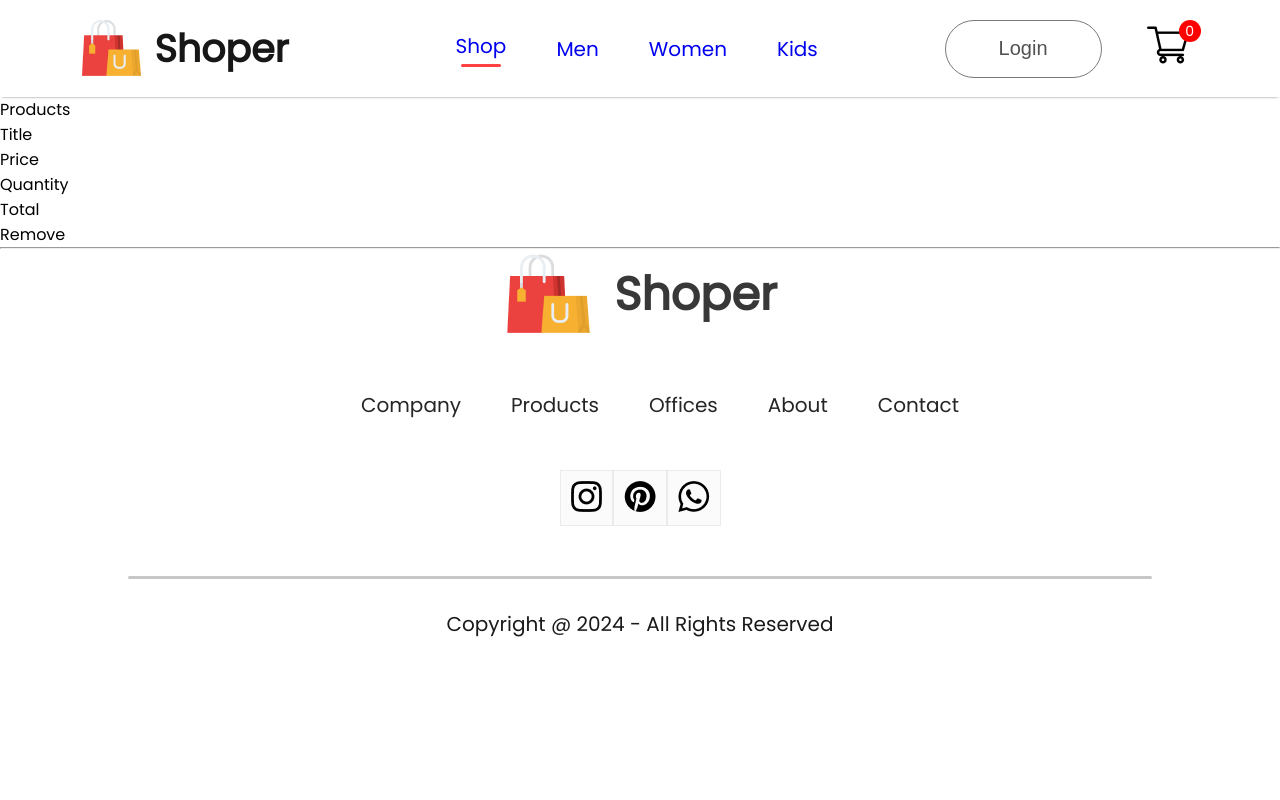
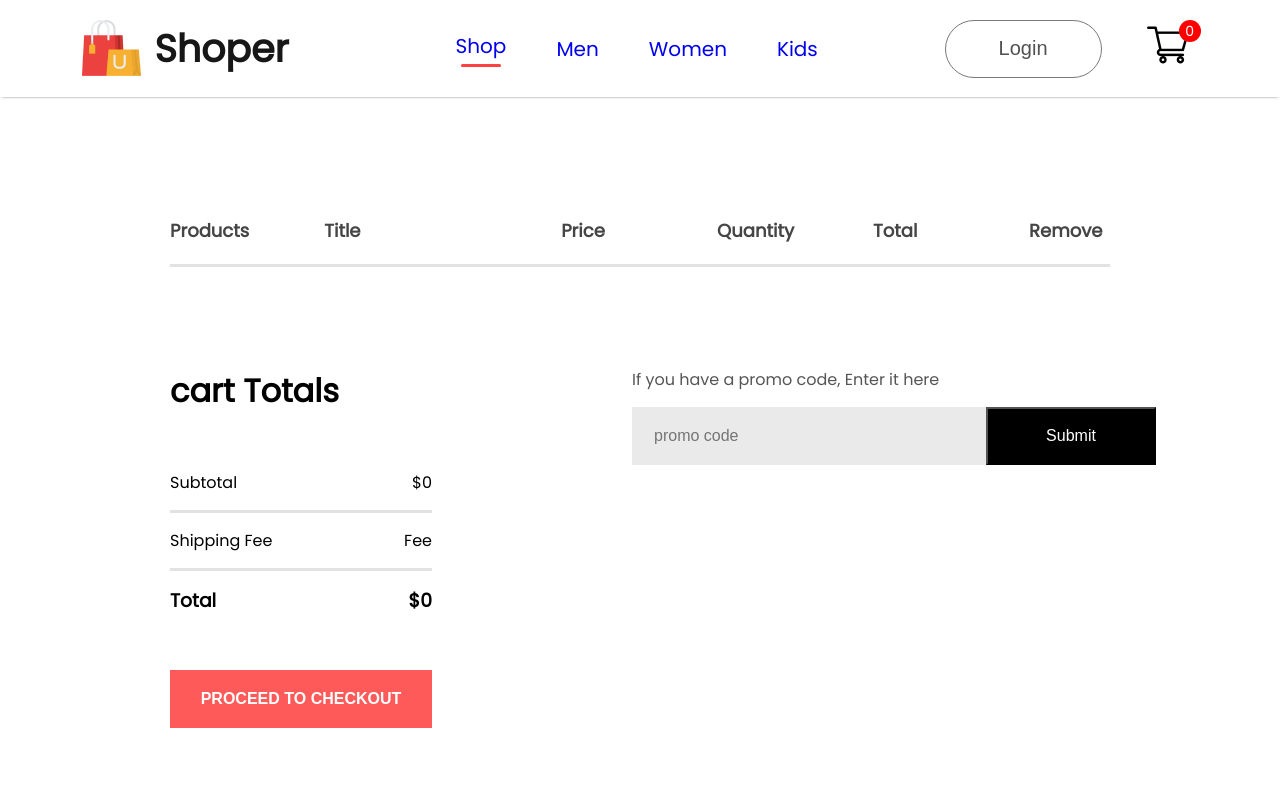
Before and after one commit to SaiCharan1394/shoper-website, a React (Create React App) app: page /cart in a window 1280 px wide. Shown: the top 800 px of the page. Built offline with nearby package versions, Linux system fonts and the light colour scheme.

Commit message:
cart count updated

```diff
--- a/src/Context/ShopContext.jsx
+++ b/src/Context/ShopContext.jsx
@@ -1,27 +1,57 @@
 import React, { createContext, useState } from "react";
 import all_product from "../components/Assets/all_product";
 
-export const ShopContext=createContext(null);
-const getDefaultCart=()=>{
-    let cart={};
-    for (let index=0; index<all_product.length+1; index++){
-        cart[index]=0;
-    }return cart;
+export const ShopContext = createContext(null);
+const getDefaultCart = () => {
+  let cart = {};
+  for (let index = 0; index < all_product.length + 1; index++) {
+    cart[index] = 0;
+  }
+  return cart;
+};
+const ShopContextProvider = (props) => {
+  const [cartItems, setCartItems] = useState(getDefaultCart());
+  const addToCart = (itemId) => {
+    setCartItems((prev) => ({ ...prev, [itemId]: prev[itemId] + 1 }));
+  };
+  const removeFromCart = (itemId) => {
+    setCartItems((prev) => ({ ...prev, [itemId]: prev[itemId] - 1 }));
+  };
+  const getTotalCartAmount = () => {
+    let totalAmount = 0;
+    for (const item in cartItems) {
+      if (cartItems[item] > 0) {
+        let itemInfo = all_product.find(
+          (product) => product.id === Number(item)
+        );
+        totalAmount += itemInfo.new_price * cartItems[item];
+      }
+    }
+    return totalAmount;
+  };
+const getTotalCartItems = () => {
+    let totalItems = 0;
+    for(const item in cartItems) {
+        if(cartItems[item]>0)
+        {
+            totalItems += cartItems[item];
+        }
+    }
+    return totalItems;
 }
-const ShopContextProvider=(props)=>{
-    const [cartItems,setCartItems] = useState(getDefaultCart());
-    const addToCart=(itemId)=>{
-        setCartItems((prev)=>({...prev,[itemId]:prev[itemId]+1}));
-    }
-    const removeFromCart=(itemId)=>{
-        setCartItems((prev)=>({...prev,[itemId]:prev[itemId]-1}));
-    }
-    const contextValue ={all_product,cartItems,addToCart,removeFromCart};
+  const contextValue = {
+    getTotalCartItems,
+    getTotalCartAmount,
+    all_product,
+    cartItems,
+    addToCart,
+    removeFromCart,
+  };
 
-    return(
-        <ShopContext.Provider value={contextValue}>
-            {props.children}
-        </ShopContext.Provider>
-    )
-}
+  return (
+    <ShopContext.Provider value={contextValue}>
+      {props.children}
+    </ShopContext.Provider>
+  );
+};
 export default ShopContextProvider;
--- a/src/components/CartItems/CartItems.css
+++ b/src/components/CartItems/CartItems.css
@@ -0,0 +1,95 @@
+  .cartitems{
+    margin: 100px 170px;
+}
+.cartitems hr{
+    height: 3px;
+    background: #e2e2e2;
+    border: 0;
+}
+.cartitems-format-main{
+    display: grid;
+    grid-template-columns: 0.5fr 2fr 1fr 1fr 1fr 1fr;
+    align-items: center;
+    gap: 75px;
+    padding: 20px 0px;
+    color: #454545;
+    font-size: 18px;
+    font-weight: 600;
+
+}
+.cartitems-format{
+    font-size: 17px;
+    font-weight: 500;
+}
+.carticon-product-icon{
+    height: 62px;
+}
+.cartitems-remove-icon{
+    width: 15px;
+    margin: 0px 40px;
+    cursor: pointer;
+}
+.cartitems-quantity{
+    width: 64px;
+    height: 50px;
+    border: 2px solid #ebebeb;
+    background: #fff;
+}
+.cartitems-down{
+    display: flex;
+    margin: 100px 0px;
+}
+.cartitems-total{
+    flex: 1;
+    display: flex;
+    flex-direction: column;
+    margin-right: 200px;
+    gap: 40px;
+}
+.cartitems-total-item{
+    display: flex;
+    justify-content: space-between;
+    padding: 15px 0px;
+}
+.cartitems-total button{
+    width: 262px;
+    height: 58px;
+    outline: none;
+    border: none;
+    background: #ff5a5a;
+    color: #fff;
+    font-size: 16px;
+    font-weight: 600;
+    cursor: pointer;
+}
+.cartitems-promocode{
+    flex: 1;
+    font-size: 16px;
+    font-weight: 500;
+}
+.cartitems-promocode p{
+    color: #555;
+}
+.cartitems-promobox{
+    width: 504px;
+    margin-top: 15px;
+    padding-left: 20px;
+    height: 58px;
+    background: #eaeaea;
+}
+.cartitems-promobox input{
+    border: none;
+    outline: none;
+    background: transparent;
+    font-size: 16px;
+    width: 330px;
+    height: 50px;
+}
+.cartitems-promobox button{
+    width: 170px;
+    height: 58px;
+    font-size: 16px;
+    background:black;
+    color: white;
+    cursor: pointer;
+}
--- a/src/components/CartItems/CartItems.jsx
+++ b/src/components/CartItems/CartItems.jsx
@@ -4,7 +4,8 @@
 import { useContext } from "react";
 import remove_icon from "../Assets/cart_cross_icon.png";
 const CartItems = () => {
-  const { all_product, cartItems, removeFromCart } = useContext(ShopContext);
+  const { getTotalCartAmount, all_product, cartItems, removeFromCart } =
+    useContext(ShopContext);
   return (
     <div className="cartitems">
       <div className="cartitems-format-main">
@@ -16,20 +17,21 @@
         <p>Remove</p>
       </div>
       <hr />
-      <div>
-      {all_product.map((e)=>{
+
+      {all_product.map((e) => {
         if (cartItems[e.id] > 0) {
           return (
             <div>
-              <div className="cartitems-format">
+              <div className="cartitems-format cartitems-format-main">
                 <img src={e.image} alt="" className="carticon-product-icon" />
                 <p>{e.name}</p>
                 <p>${e.new_price}</p>
                 <button className="cartitems-quantity">
                   {cartItems[e.id]}
                 </button>
-                <p>{e.new_price * cartItems[e.id]}</p>
+                <p>${e.new_price * cartItems[e.id]}</p>
                 <img
+                  className="cartitems-remove-icon"
                   src={remove_icon}
                   onClick={() => {
                     removeFromCart(e.id);
@@ -37,13 +39,41 @@
                   alt=""
                 />
               </div>
+              <hr />
             </div>
-          )
+          );
         }
         return null;
       })}
+      <div className="cartitems-down">
+        <div className="cartitems-total">
+          <h1>cart Totals</h1>
+          <div>
+            <div className="cartitems-total-item">
+              <p>Subtotal</p>
+              <p>${getTotalCartAmount()}</p>
+            </div>
+            <hr />
+            <div className="cartitems-total-item">
+              <p>Shipping Fee</p>
+              <p>Fee</p>
+            </div>
+            <hr />
+            <div className="cartitems-total-item">
+              <h3>Total</h3>
+              <h3>${getTotalCartAmount()}</h3>
+            </div>
+          </div>
+          <button>PROCEED TO CHECKOUT</button>
+        </div>
+        <div className="cartitems-promocode">
+          <p>If you have a promo code, Enter it here</p>
+          <div className="cartitems-promobox">
+            <input type="text" placeholder="promo code" />
+            <button>Submit</button>
+          </div>
+        </div>
       </div>
-
     </div>
   );
 };
--- a/src/components/Navbar/Navbar.jsx
+++ b/src/components/Navbar/Navbar.jsx
@@ -1,11 +1,13 @@
-import React from "react";
+import React, { useContext } from "react";
 import "./Navbar.css";
 import { useState } from "react";
 import logo from "../Assets/logo.png";
 import cart_icon from "../Assets/cart_icon.png";
 import { Link } from "react-router-dom";
+import { ShopContext } from "../../Context/ShopContext";
 const Navbar = () => {
   const [menu, setMenu] = useState("shop");
+  const{getTotalCartItems}=useContext(ShopContext);
   return (
     <div className="navbar">
       <div className="nav-logo">
@@ -61,7 +63,7 @@
         <Link style={{ textDecoration: "none" }} to="/cart">
           <img src={cart_icon} alt="" />
         </Link>
-        <div className="nav-cart-count">0</div>
+        <div className="nav-cart-count">{getTotalCartItems()}</div>
       </div>
     </div>
   );
```
